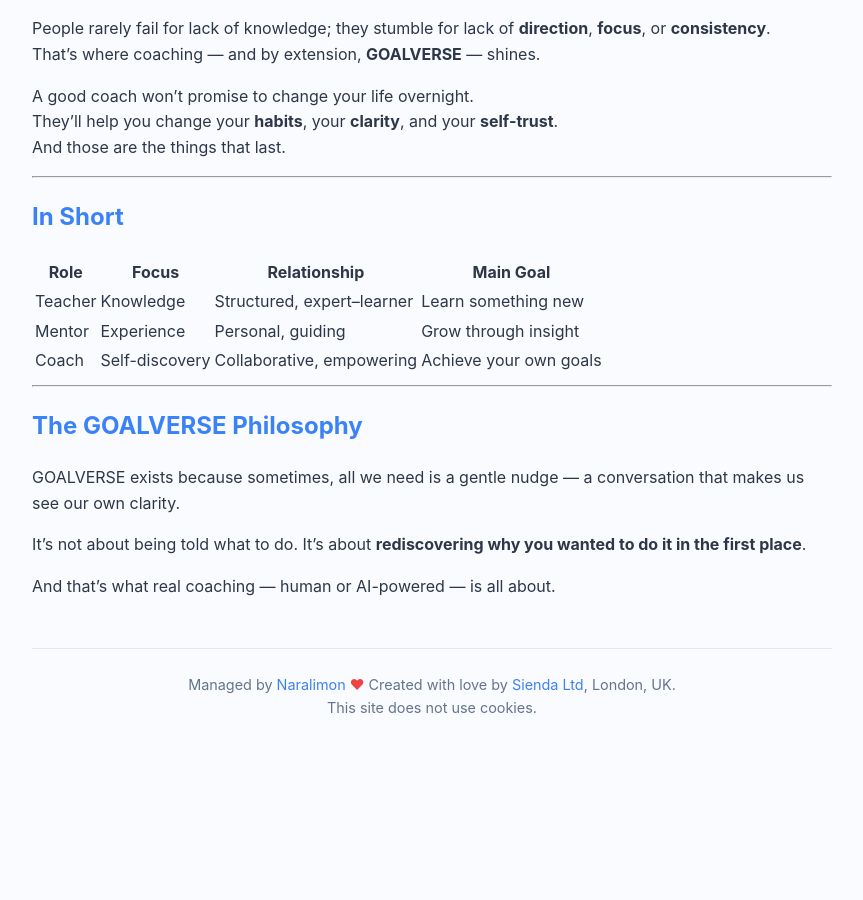
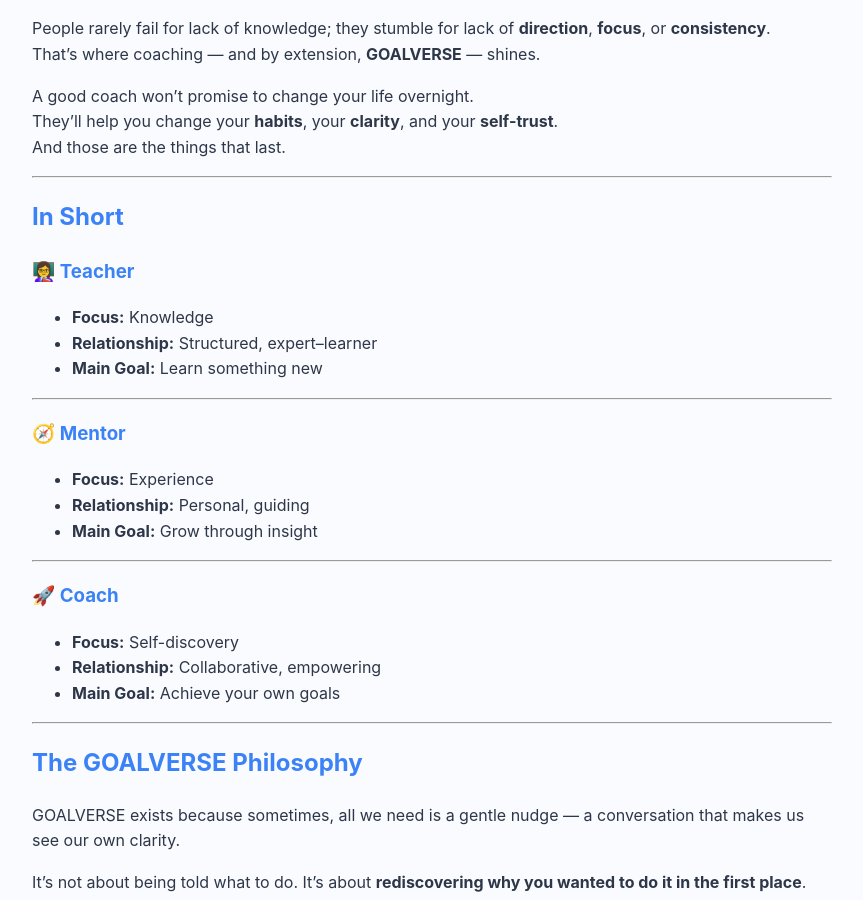
Before and after one commit to hub-naralimon/kb, a Jekyll site: the page built from goalverse/cs/what-is-coaching.md, in a window 1280 px wide and 900 px high, scrolled down 2102 px. Shown: the whole window, without its empty margins (208-1071 px from the left). Built offline with Jekyll 4.4.1, drawn with Linux system fonts in a browser that asks for light colours; our own code applies the rules of GitHub Pages for plain Markdown files; before the commit the page ends 2853 px from its top, so only the background shows below that.

Commit message:
Update what-is-coaching.md

```diff
--- a/goalverse/cs/what-is-coaching.md
+++ b/goalverse/cs/what-is-coaching.md
@@ -88,11 +88,24 @@
 
 ## In Short
 
-| Role      | Focus           | Relationship              | Main Goal                     |
-|-----------|------------------|----------------------------|-------------------------------|
-| Teacher   | Knowledge        | Structured, expert–learner | Learn something new           |
-| Mentor    | Experience       | Personal, guiding          | Grow through insight          |
-| Coach     | Self-discovery   | Collaborative, empowering  | Achieve your own goals        |
+### 👩‍🏫 Teacher
+- **Focus:** Knowledge
+- **Relationship:** Structured, expert–learner
+- **Main Goal:** Learn something new
+
+---
+
+### 🧭 Mentor
+- **Focus:** Experience
+- **Relationship:** Personal, guiding
+- **Main Goal:** Grow through insight
+
+---
+
+### 🚀 Coach
+- **Focus:** Self-discovery
+- **Relationship:** Collaborative, empowering
+- **Main Goal:** Achieve your own goals
 
 ---
 
```
